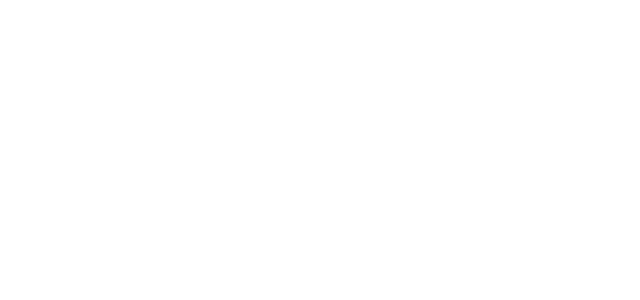
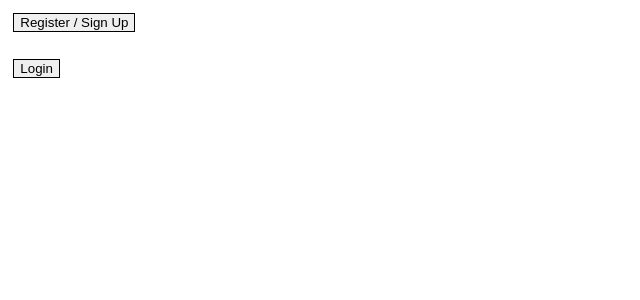
Before and after one commit to Varun-taneja/ATM-Banking-System-T1-Batch9, a React (Create React App) app in the folder bank-client/: page /home in a window 1280 px wide. Before the commit this address had no page. Shown: the top 300 px of the page, without its empty margins (0-640 px from the left). Built offline with nearby package versions, Linux system fonts and the light colour scheme.

Commit message:
added login and register routes admin

```diff
--- /dev/null
+++ b/bank-client/src/Home.css
@@ -0,0 +1,5 @@
+.gridContainer {
+    display:flex;
+    flex-wrap: wrap;
+    flex-direction: column;
+  }
--- /dev/null
+++ b/bank-client/src/Home.js
@@ -0,0 +1,18 @@
+import './Home.css';
+import { Link } from 'react-router-dom';
+function App() {
+  return (
+    <div className="Homepp">
+      <div className='gridContainer'>
+      <Link to="register-admin">
+        <button >Register / Sign Up</button>
+      </Link>
+      <Link to="login-admin">
+        <button >Login</button>
+      </Link>
+      </div>
+    </div>
+  );
+}
+
+export default App;
--- a/bank-client/src/index.js
+++ b/bank-client/src/index.js
@@ -2,6 +2,7 @@ import React from 'react';
 import ReactDOM from 'react-dom/client';
 import './index.css';
 import App from './App';
+import Home from './Home';
 import CreateCustomer from './pages/CreateCustomer';
 import TransactionDetails from './pages/TransactionDetails';
 import reportWebVitals from './reportWebVitals';
@@ -9,6 +10,8 @@ import {BrowserRouter, Routes, Route} from 'react-router-dom';
 import CustomerCardDetails from './pages/CustomerCardDetails';
 import BalanceCheck from './pages/BalanceCheck';
 import AddCustomerDetails from './pages/AddCustomerDetails';
+import Register from './pages/Register';
+import Login from './pages/Login';
 
 const root = ReactDOM.createRoot(document.getElementById('root'));
 root.render(
@@ -16,11 +19,16 @@ root.render(
     <BrowserRouter>
       <Routes>
         <Route path='/' element={<App />}></Route>
+        <Route path='/home' element={<Home />}></Route>
+        {/* customer routes */}
         <Route path='/create-customer-details' element={<CreateCustomer />} />
         <Route path='/edit-customer-details' element={<AddCustomerDetails />} />
         <Route path='/transaction-details' element={<TransactionDetails />} />
         <Route path='/customer-card-details' element={<CustomerCardDetails />} />
         <Route path='/balance' element={<BalanceCheck />} />
+        {/* admin routes */}
+        <Route path='/register-admin' element={<Register />} />
+        <Route path='/login-admin' element={<Login />} />
       </Routes>
     </BrowserRouter>
   </React.StrictMode>
--- /dev/null
+++ b/bank-client/src/pages/Login.js
@@ -0,0 +1,11 @@
+import React from 'react';
+
+function Login() {
+    return (
+        <React.Fragment>
+            <h1>Login admin</h1>
+        </React.Fragment>
+    )
+}
+
+export default Login;
--- /dev/null
+++ b/bank-client/src/pages/Register.js
@@ -0,0 +1,11 @@
+import React from 'react';
+
+function Register() {
+    return (
+        <React.Fragment>
+            <h1>Register admin</h1>
+        </React.Fragment>
+    )
+}
+
+export default Register;
```
